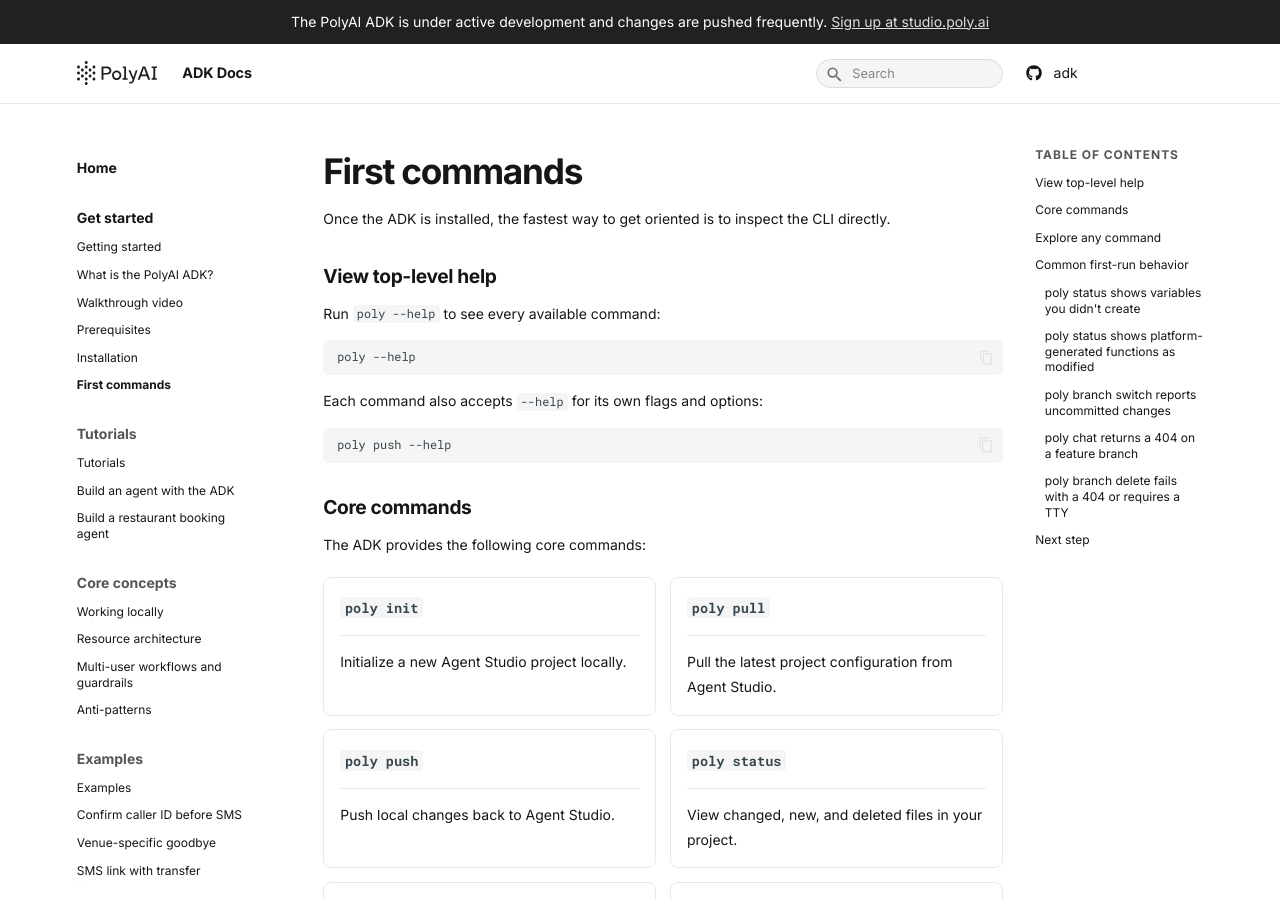
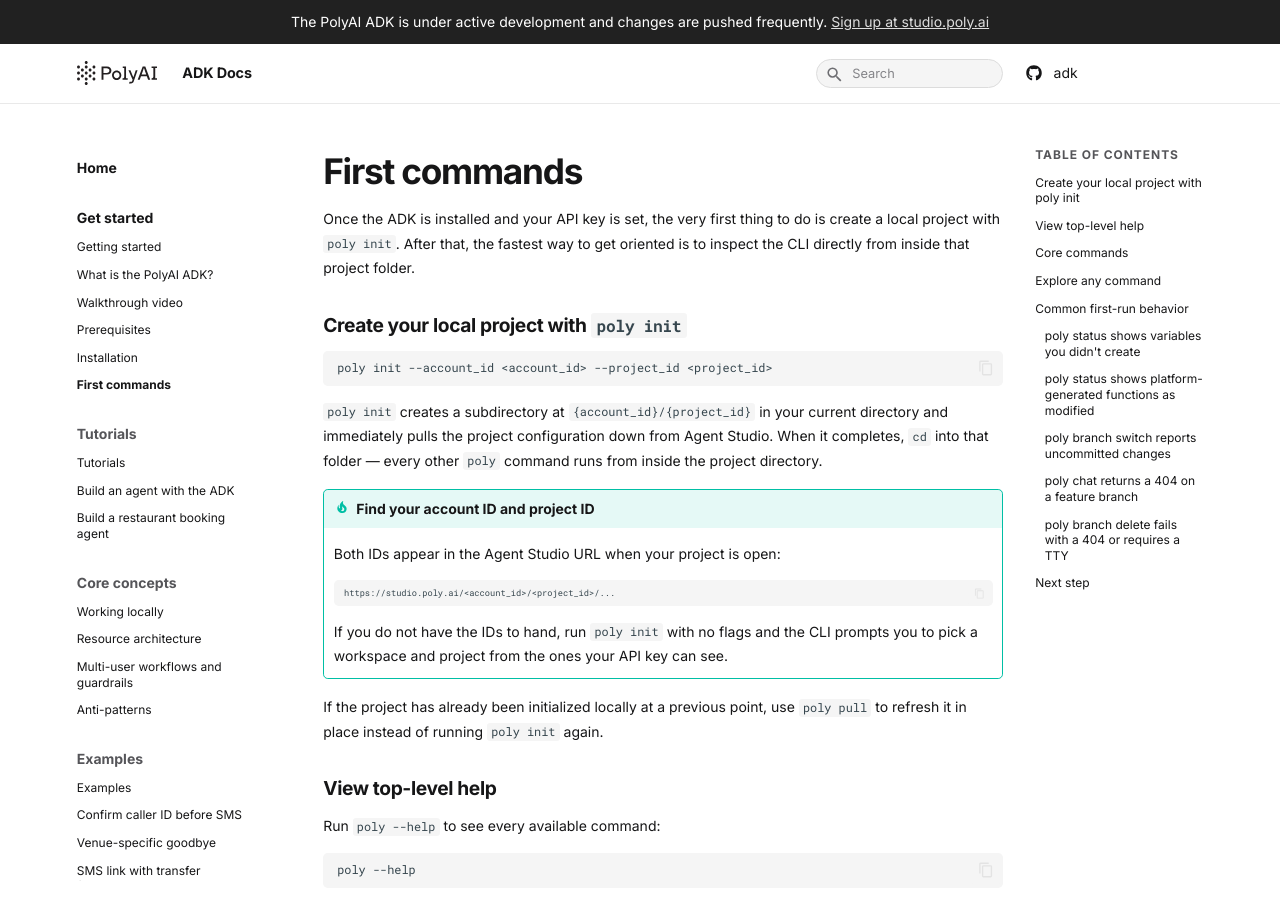
Before and after one commit to polyai/adk, an MkDocs documentation site: the page built from docs/docs/get-started/first-commands.md, in a window 1280 px wide and 900 px high. Built offline with MkDocs 1.6.1 and Material for MkDocs 9.7.7, drawn with Linux system fonts in a browser that asks for light colours.

Commit message:
docs: promote poly init, clarify ingress modes, and document personality Other correctly
- Add a three-command quickstart block under the front-page hero and make poly init the lead section of First commands so install → init → explore reads as one flow.
- Flag the VS Code/Cursor extension at install time and clarify in the build-an-agent tutorial that running the CLI workflow inside an IDE is still the CLI workflow.
- Rewrite the personality section of the restaurant-booking tutorial so Other and custom are explained accurately — Other is a mutex switch over the six preset adjectives, and custom works independently of it.

```diff
--- a/docs/docs/get-started/first-commands.md
+++ b/docs/docs/get-started/first-commands.md
@@ -5,7 +5,27 @@
 
 # First commands
 
-Once the ADK is installed, the fastest way to get oriented is to inspect the CLI directly.
+Once the ADK is installed and your API key is set, the very first thing to do is create a local project with `poly init`. After that, the fastest way to get oriented is to inspect the CLI directly from inside that project folder.
+
+## Create your local project with `poly init`
+
+~~~bash
+poly init --account_id <account_id> --project_id <project_id>
+~~~
+
+`poly init` creates a subdirectory at `{account_id}/{project_id}` in your current directory and immediately pulls the project configuration down from Agent Studio. When it completes, `cd` into that folder — every other `poly` command runs from inside the project directory.
+
+!!! tip "Find your account ID and project ID"
+
+    Both IDs appear in the Agent Studio URL when your project is open:
+
+    ~~~
+    https://studio.poly.ai/<account_id>/<project_id>/...
+    ~~~
+
+    If you do not have the IDs to hand, run `poly init` with no flags and the CLI prompts you to pick a workspace and project from the ones your API key can see.
+
+If the project has already been initialized locally at a previous point, use `poly pull` to refresh it in place instead of running `poly init` again.
 
 ## View top-level help
 
```
Also changed, not shown: docs/docs/get-started/installation.md (+6 -2 lines), docs/docs/index.md (+13 -1 lines), docs/docs/tutorials/build-an-agent.md (+2 -0 lines), docs/docs/tutorials/restaurant-booking-agent.md (+15 -2 lines).
